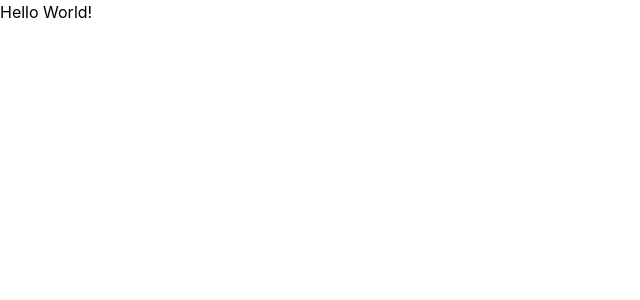
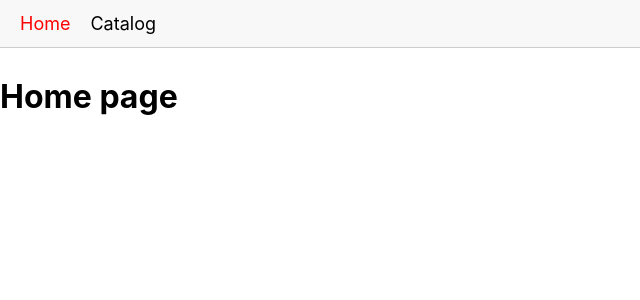
Before and after one commit to icodebits/travel_trucks, a React (Vite) app: page / in a window 1280 px wide. Shown: the top 300 px of the page, without its empty margins (0-640 px from the left). Built offline with nearby package versions, Linux system fonts and the light colour scheme.

Commit message:
Add routes and navigation.

```diff
--- a/package.json
+++ b/package.json
@@ -14,6 +14,7 @@
     "axios": "^1.7.7",
     "react": "^18.3.1",
     "react-dom": "^18.3.1",
+    "react-router-dom": "^6.26.2",
     "redux": "^5.0.1"
   },
   "devDependencies": {
--- a/src/components/App/App.jsx
+++ b/src/components/App/App.jsx
@@ -1,14 +1,25 @@
-import './App.css'
+import { Suspense, lazy } from "react";
+import { Route, Routes } from "react-router-dom";
+import Navigation from "../Navigation/Navigation";
+import "./App.css";
+
+const HomePage = lazy(() => import("../../pages/HomePage/HomePage"));
+const CatalogPage = lazy(() => import("../../pages/CatalogPage/CatalogPage"));
+const CamperDetailPage = lazy(() => import("../../pages/CamperDetailPage/CamperDetailPage"));
 
 function App() {
-
   return (
     <>
-      <p>
-        Hello World!
-      </p>
+      <Navigation />
+      <Suspense fallback={<div>Loading...</div>}>
+        <Routes>
+          <Route path="/" element={<HomePage />} />
+          <Route path="/catalog" element={<CatalogPage />} />
+          <Route path="/catalog/:id" element={<CamperDetailPage />} />
+        </Routes>
+      </Suspense>
     </>
-  )
+  );
 }
 
-export default App
+export default App;
--- /dev/null
+++ b/src/components/Navigation/Navigation.jsx
@@ -0,0 +1,27 @@
+import { NavLink } from "react-router-dom";
+import styles from "./Navigation.module.css";
+
+function Navigation() {
+  return (
+    <nav className={styles.nav}>
+      <NavLink
+        to="/"
+        className={({ isActive }) =>
+          isActive ? `${styles.link} ${styles.activeLink}` : styles.link
+        }
+      >
+        Home
+      </NavLink>
+      <NavLink
+        to="/catalog"
+        className={({ isActive }) =>
+          isActive ? `${styles.link} ${styles.activeLink}` : styles.link
+        }
+      >
+        Catalog
+      </NavLink>
+    </nav>
+  );
+}
+
+export default Navigation;
--- /dev/null
+++ b/src/components/Navigation/Navigation.module.css
@@ -0,0 +1,18 @@
+/* Navigation.module.css */
+.nav {
+  display: flex;
+  gap: 20px;
+  padding: 10px 20px;
+  border-bottom: 1px solid #ccc;
+  background-color: #f8f8f8;
+}
+
+.link {
+  text-decoration: none;
+  color: black;
+  font-size: 18px;
+}
+
+.activeLink {
+  color: red;
+}
--- /dev/null
+++ b/src/pages/CamperDetailPage/CamperDetailPage.jsx
@@ -0,0 +1,12 @@
+import styles from "./CamperDetailPage.module.css";
+
+function HomePage() {
+
+  return (
+    <div>
+      <h1 className={styles.title}>Camper Detail page</h1>
+    </div>
+  );
+}
+
+export default HomePage;
--- /dev/null
+++ b/src/pages/CamperDetailPage/CamperDetailPage.module.css
@@ -0,0 +1,3 @@
+.title {
+    margin: 25px 0px;
+}
--- /dev/null
+++ b/src/pages/CatalogPage/CatalogPage.jsx
@@ -0,0 +1,12 @@
+import styles from "./CatalogPage.module.css";
+
+function HomePage() {
+
+  return (
+    <div>
+      <h1 className={styles.title}>Catalog page</h1>
+    </div>
+  );
+}
+
+export default HomePage;
--- /dev/null
+++ b/src/pages/CatalogPage/CatalogPage.module.css
@@ -0,0 +1,3 @@
+.title {
+    margin: 25px 0px;
+}
--- /dev/null
+++ b/src/pages/HomePage/HomePage.jsx
@@ -0,0 +1,12 @@
+import styles from "./HomePage.module.css";
+
+function HomePage() {
+
+  return (
+    <div>
+      <h1 className={styles.title}>Home page</h1>
+    </div>
+  );
+}
+
+export default HomePage;
--- /dev/null
+++ b/src/pages/HomePage/HomePage.module.css
@@ -0,0 +1,3 @@
+.title {
+    margin: 25px 0px;
+}
```
Also changed, not shown: src/api/campers.js (added, +11 -0 lines), src/main.jsx (+5 -2 lines), 1 other file (tests, documents, lock files or other folders).
